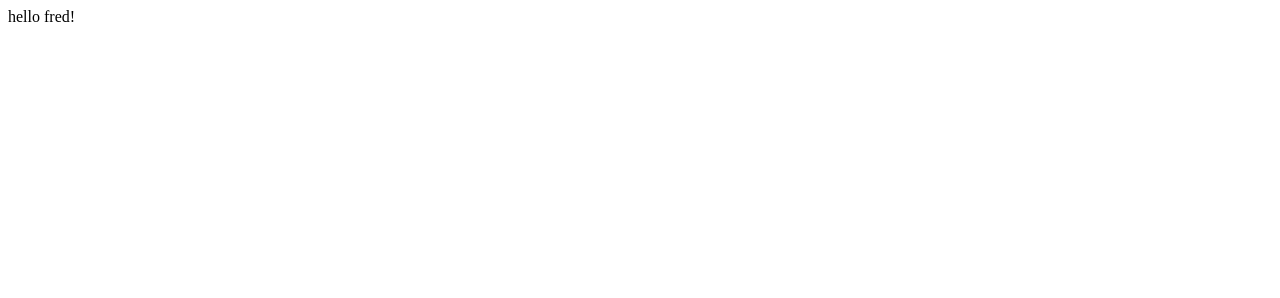
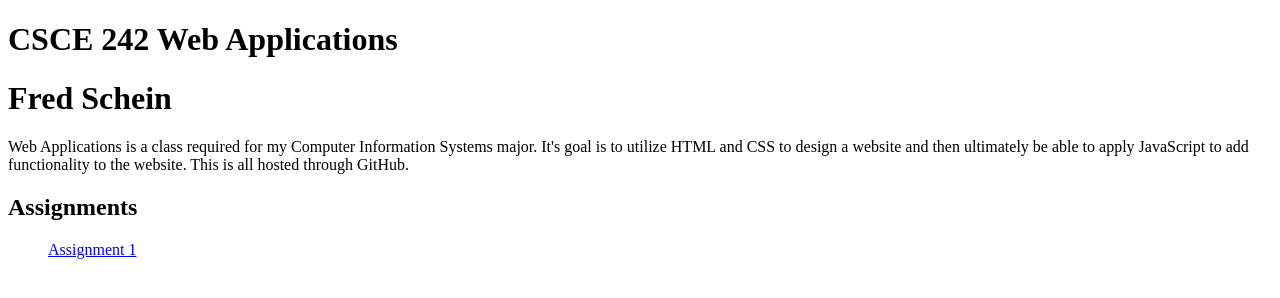
Before and after one commit to fschein2/fschein2.github.io, a plain HTML site: page index.html in a window 1280 px wide. Drawn offline with Linux system fonts and the light colour scheme.

Commit message:
Updated main page and added index.html for assignment 1

```diff
--- a/index.html
+++ b/index.html
@@ -1 +1,22 @@
-hello fred!
+<!DOCTYPE html>
+<html lang="en">
+    <head>
+
+    </head>
+
+    <body>
+        <h1>CSCE 242 Web Applications</h1>
+        <h1>Fred Schein</h1>
+        <p>
+            Web Applications is a class required for my Computer
+            Information Systems major.  It's goal is to utilize
+            HTML and CSS to design a website and then ultimately
+            be able to apply JavaScript to add functionality to
+            the website.  This is all hosted through GitHub.
+        </p>
+        <h2>Assignments</h2>
+        <ul>
+            <a href="assignments/assignment1/index.html">Assignment 1</a>
+        </ul>
+    </body>
+</html>
```
Also changed, not shown: assignments/assignment1/index.html (added, +1 -0 lines), 1 other file.
